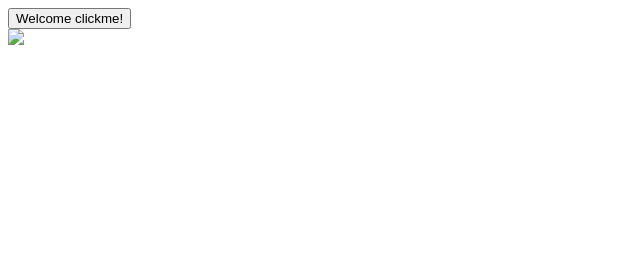
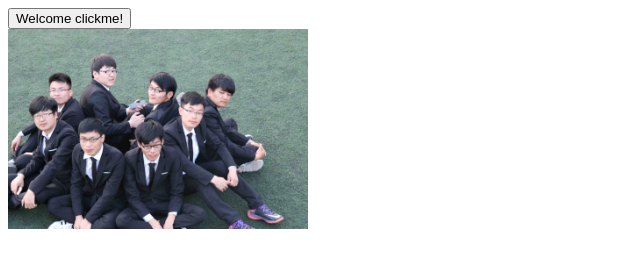
Before and after one commit to ShyhunterBronn/PersonalBlog, a plain HTML site: page index.html in a window 1280 px wide. Shown: the whole page, without its empty margins (0-640 px from the left). Drawn offline with Linux system fonts and the light colour scheme.

Commit message:
three
small

```diff
--- a/index.html
+++ b/index.html
@@ -7,7 +7,7 @@
 <body>
 <button id="button" style="background_color:blue" onclick="myfunction()">Welcome clickme!</button>
 <div>
-<img src="../images/014A0279.jpg">
+<img src="014A0279.jpg" style="height:200px; weith:300px;">
 </div>
 </body>
 <script type="text/javascript">
```
